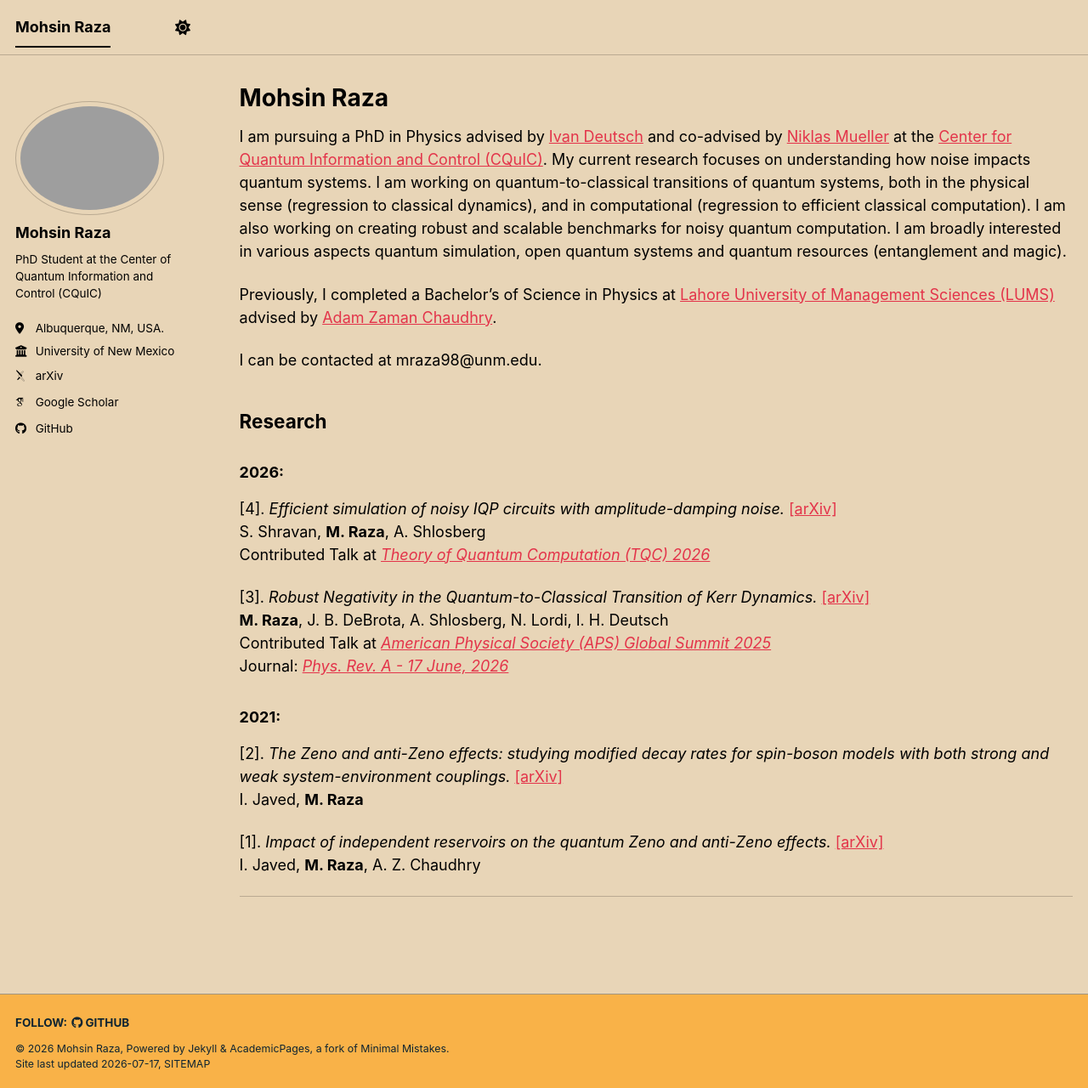
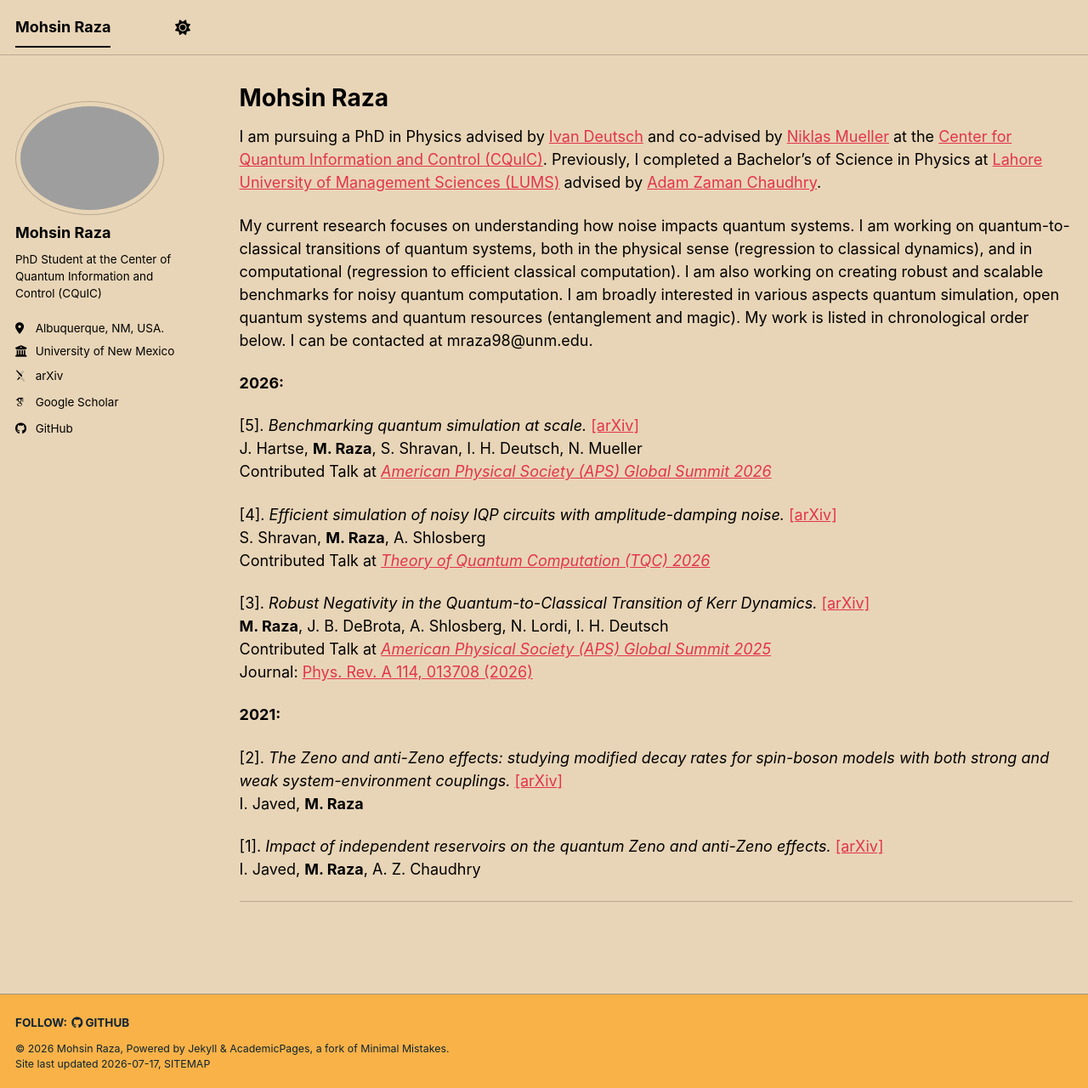
Before and after one commit to mohsinrc/mohsinrc.github.io, a Jekyll site: the page built from _pages/about.md, in a window 1280 px wide and 1280 px high. Shown: the whole window at 85% size. Built offline with Jekyll 4.4.1, drawn with Linux system fonts in a browser that asks for light colours; some web fonts are replaced; a script bundle is joined from its source files by our own code; library files that are not in the unit come from our copies.

Commit message:
Update about.md

```diff
--- a/_pages/about.md
+++ b/_pages/about.md
@@ -5,23 +5,27 @@ title: "Mohsin Raza"
 author_profile: true
 ---
 
-I am pursuing a PhD in Physics advised by [Ivan Deutsch](https://scholar.google.com/citations?user=TiJ3xXcAAAAJ&hl=en) and co-advised by [Niklas Mueller](https://scholar.google.com/citations?user=DlYqpI8AAAAJ&hl=en) at the [Center for Quantum Information and Control (CQuIC)](https://cquic.unm.edu/). My current research focuses on understanding how noise impacts quantum systems. I am working on quantum-to-classical transitions of quantum systems, both in the physical sense (regression to classical dynamics), and in computational (regression to efficient classical computation). I am also working on creating robust and scalable benchmarks for noisy quantum computation. I am broadly interested in various aspects quantum simulation, open quantum systems and quantum resources (entanglement and magic).
+I am pursuing a PhD in Physics advised by [Ivan Deutsch](https://scholar.google.com/citations?user=TiJ3xXcAAAAJ&hl=en) and co-advised by [Niklas Mueller](https://scholar.google.com/citations?user=DlYqpI8AAAAJ&hl=en) at the [Center for Quantum Information and Control (CQuIC)](https://cquic.unm.edu/). Previously, I completed a Bachelor's of Science in Physics at [Lahore University of Management Sciences (LUMS)](https://sbasse.lums.edu.pk/department-of-physics) advised by [Adam Zaman Chaudhry](https://scholar.google.com/citations?user=RNBPLXwAAAAJ&hl=en).
 
-Previously, I completed a Bachelor's of Science in Physics at [Lahore University of Management Sciences (LUMS)](https://sbasse.lums.edu.pk/department-of-physics) advised by [Adam Zaman Chaudhry](https://scholar.google.com/citations?user=RNBPLXwAAAAJ&hl=en).
+My current research focuses on understanding how noise impacts quantum systems. I am working on quantum-to-classical transitions of quantum systems, both in the physical sense (regression to classical dynamics), and in computational (regression to efficient classical computation). I am also working on creating robust and scalable benchmarks for noisy quantum computation. I am broadly interested in various aspects quantum simulation, open quantum systems and quantum resources (entanglement and magic). My work is listed in chronological order below. I can be contacted at mraza98@unm.edu.
 
-I can be contacted at mraza98@unm.edu.
-## Research
-### 2026:
+**2026:**
+
+[5]. _Benchmarking quantum simulation at scale._ [[arXiv]](https://arxiv.org/abs/2607.14212)
+J. Hartse, **M. Raza**, S. Shravan, I. H. Deutsch, N. Mueller
+Contributed Talk at [_American Physical Society (APS) Global Summit 2026_](https://meetings-archive.aps.org/smt/2026/mar-a17/7/)
+
 [4]. _Efficient simulation of noisy IQP circuits with amplitude-damping noise._ [[arXiv]](https://arxiv.org/abs/2604.05036)
 S. Shravan, **M. Raza**, A. Shlosberg
 Contributed Talk at [_Theory of Quantum Computation (TQC) 2026_](https://tqc-conference.org/2026/)
 
 [3]. _Robust Negativity in the Quantum-to-Classical Transition of Kerr Dynamics._ [[arXiv]](https://arxiv.org/abs/2602.05223)
 **M. Raza**, J. B. DeBrota, A. Shlosberg, N. Lordi, I. H. Deutsch
-Contributed Talk at [_American Physical Society (APS) Global Summit 2025_](https://www.aps.org/events/2025/joint-meeting)
-Journal: [_Phys. Rev. A - 17 June, 2026_](https://doi.org/10.1103/r9j9-6ndl)
+Contributed Talk at [_American Physical Society (APS) Global Summit 2025_](https://meetings-archive.aps.org/smt/2025/mar-j31/3/)
+Journal: [Phys. Rev. A 114, 013708 (2026)](https://doi.org/10.1103/r9j9-6ndl)
 
-### 2021:
+**2021:**
+
 [2]. _The Zeno and anti-Zeno effects: studying modified decay rates for spin-boson models with both strong and weak system-environment couplings._ [[arXiv]](https://arxiv.org/abs/2012.05911)
 I. Javed, **M. Raza**
 
```
